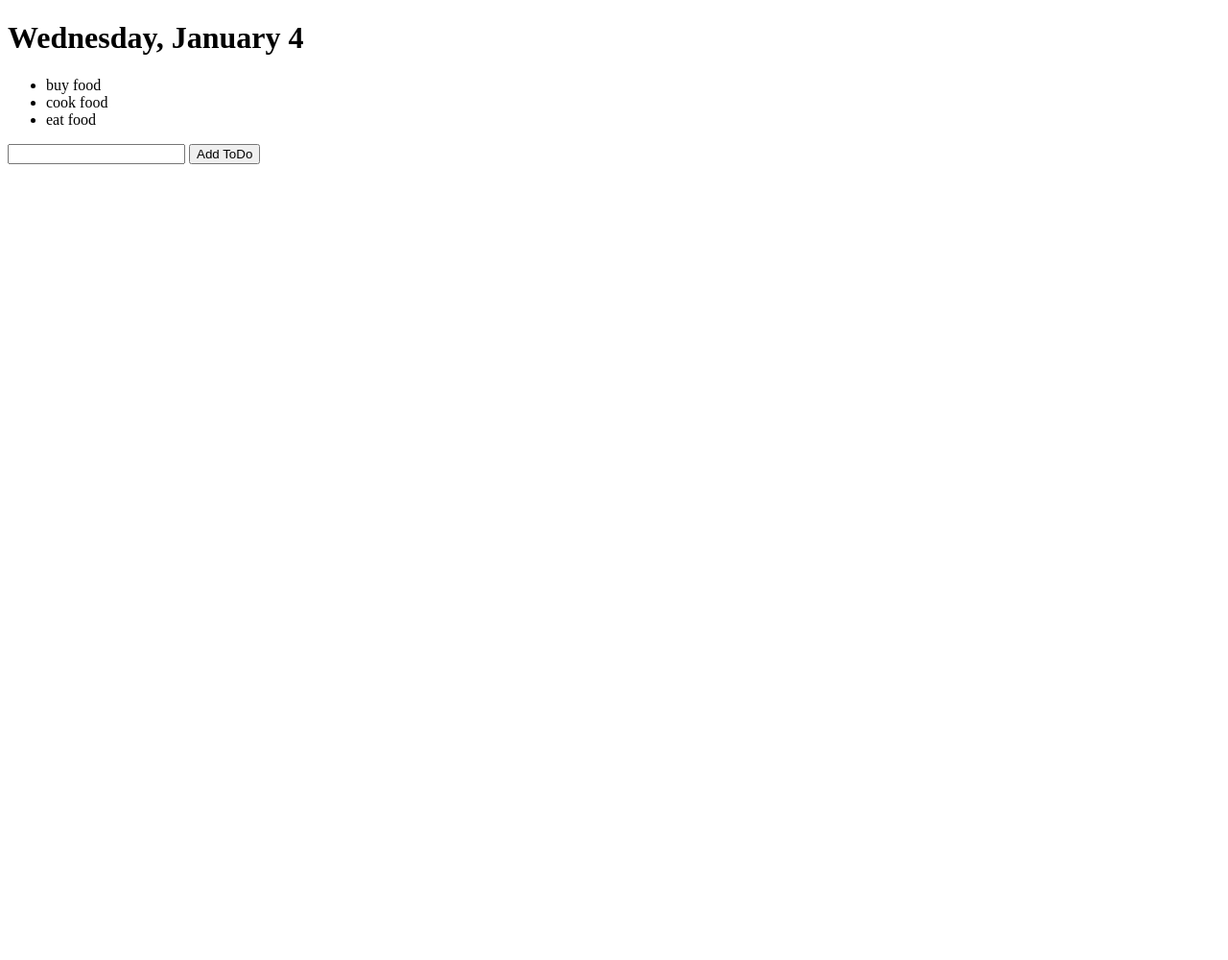
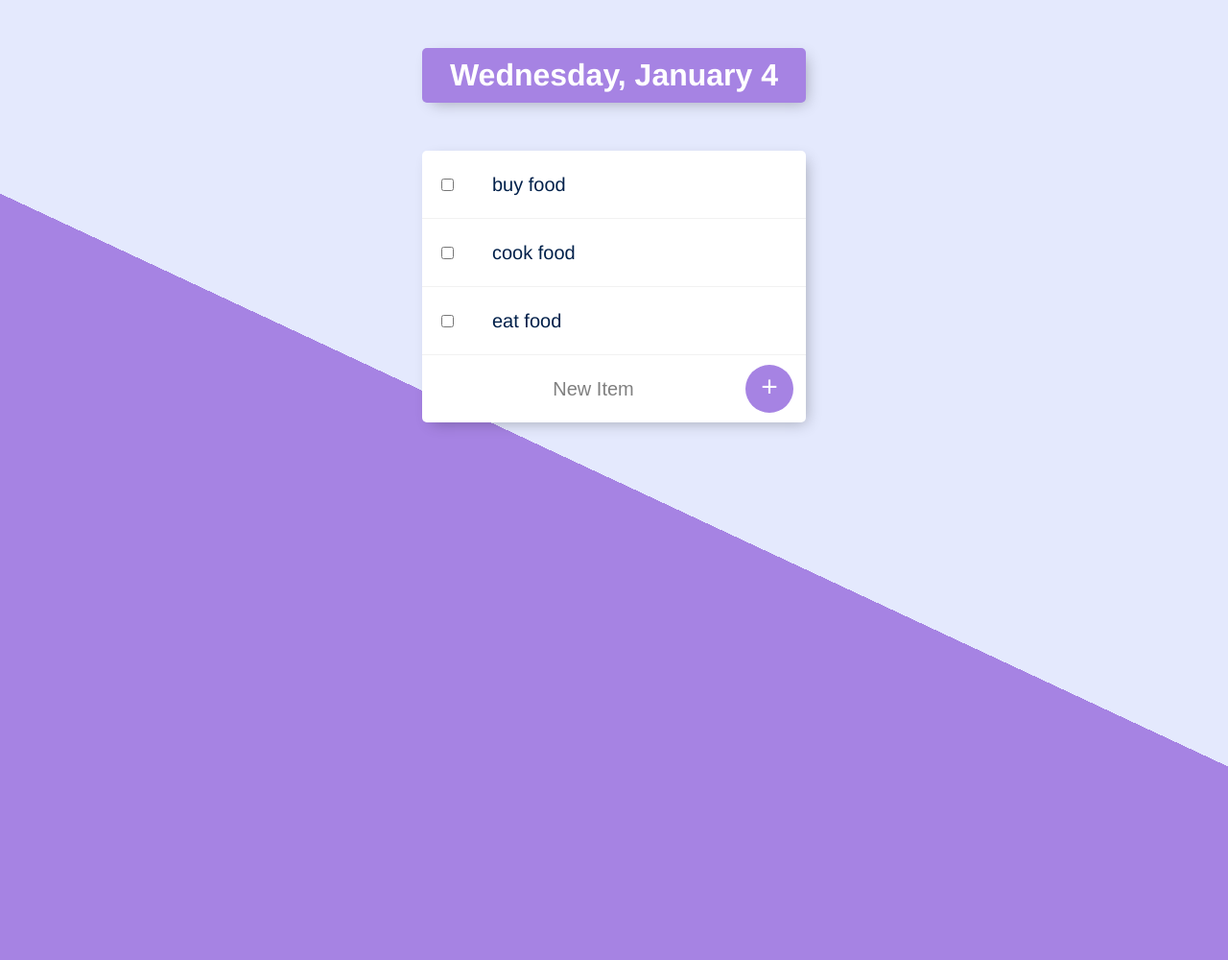
Before and after one commit to hale-bopp97/todo_list_V1, a Node server app: page / in a window 1280 px wide. Shown: the whole page at 96% size. Before the commit the page ends 171 px from the top, so only its background shows below. Run offline with Node 20, Linux system fonts and the light colour scheme.

Commit message:
changing from ejs template to layout

```diff
--- a/app.js
+++ b/app.js
@@ -8,6 +8,7 @@ var items = ['buy food', 'cook food', 'eat food']
 
 app.set('view engine', 'ejs')
 app.use(bodyParser.urlencoded({extended: true}))
+app.use(express.static('public'))
 
 app.get('/', function(req, res) {
 
--- /dev/null
+++ b/public/css/styles.css
@@ -0,0 +1,96 @@
+html {
+  background-color: #E4E9FD;
+  background-image: -webkit-linear-gradient(65deg, #A683E3 50%, #E4E9FD 50%);
+  min-height: 1000px;
+  font-family: 'helvetica neue';
+}
+
+h1 {
+  color: #fff;
+  padding: 10px;
+}
+
+.box {
+  max-width: 400px;
+  margin: 50px auto;
+  background: white;
+  border-radius: 5px;
+  box-shadow: 5px 5px 15px -5px rgba(0, 0, 0, 0.3);
+}
+
+#heading {
+  background-color: #A683E3;
+  text-align: center;
+}
+
+.item {
+  min-height: 70px;
+  display: flex;
+  align-items: center;
+  border-bottom: 1px solid #F1F1F1;
+}
+
+.item:last-child {
+  border-bottom: 0;
+}
+
+input:checked+p {
+  text-decoration: line-through;
+  text-decoration-color: #A683E3;
+}
+
+input[type="checkbox"] {
+  margin: 20px;
+}
+
+p {
+  margin: 0;
+  padding: 20px;
+  font-size: 20px;
+  font-weight: 200;
+  color: #00204a;
+}
+
+form {
+  text-align: center;
+  margin-left: 20px;
+}
+
+button {
+  min-height: 50px;
+  width: 50px;
+  border-radius: 50%;
+  border-color: transparent;
+  background-color: #A683E3;
+  color: #fff;
+  font-size: 30px;
+  padding-bottom: 6px;
+  border-width: 0;
+}
+
+input[type="text"] {
+  text-align: center;
+  height: 60px;
+  top: 10px;
+  border: none;
+  background: transparent;
+  font-size: 20px;
+  font-weight: 200;
+  width: 313px;
+}
+
+input[type="text"]:focus {
+  outline: none;
+  box-shadow: inset 0 -3px 0 0 #A683E3;
+}
+
+::placeholder {
+  color: grey;
+  opacity: 1;
+}
+
+footer {
+  color: white;
+  color: rgba(0, 0, 0, 0.5);
+  text-align: center;
+}
--- a/views/list.ejs
+++ b/views/list.ejs
@@ -5,26 +5,23 @@
     <meta http-equiv="X-UA-Compatible" content="IE=edge">
     <meta name="viewport" content="width=device-width, initial-scale=1.0">
     <title>ToDo</title>
+    <link rel="stylesheet" href="css/styles.css">
 </head>
 <body>
-    <!-- <h1>It's a <%=kindOfDay%>!!!</h1>     -->
-    <!-- <% if (kindOfDay === 'Sunday' || kindOfDay === 'Saturday') { %>
-        <h1 style="color: purple"><%= kindOfDay %> ToDo List</h1>
-    <% } else { %>
-        <h1 style="color: red"><%= kindOfDay %> ToDo List</h1>
-    <% } %> -->
-    <h1> <%= kindOfDay %></h1>
-
-    <ul>
+    <div class="box" id="heading">
+        <h1> <%= kindOfDay %></h1>
+    </div>
+    <div class="box">
         <% for (var i = 0; i < newListItems.length; i++) { %>
-            <li><%= newListItems[i] %></li>
+            <div class="item">
+                <input type="checkbox">
+                <p><%= newListItems[i] %></p>
+            </div>
         <% } %>
-    </ul>
-
-    <form action="/" method="post">
-        <input type="text" name="newItem">
-        <button type="submit" name="button">Add ToDo</button>
-    </form>
-
+        <form class="item" action="/" method="post">
+            <input type="text" name="newItem" placeholder="New Item" autocomplete="off">
+            <button type="submit" name="button">+</button>
+        </form>
+    </div>
 </body>
 </html>
```
Also changed, not shown: README.md.
